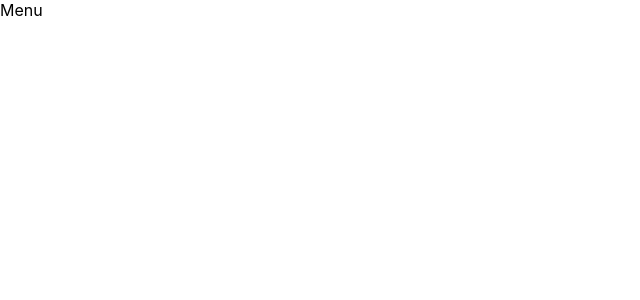
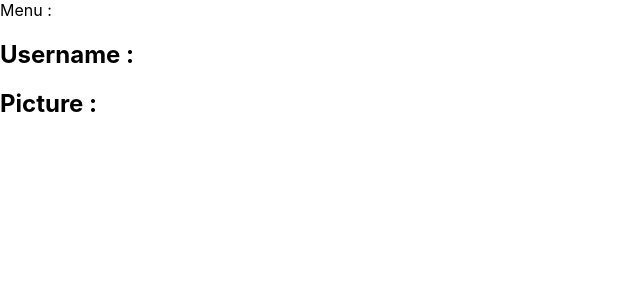
Before and after one commit to OthmaneB-Pro/ChatLink, a React (Create React App) app: page /menu in a window 1280 px wide. Shown: the top 300 px of the page, without its empty margins (0-640 px from the left). Built offline with nearby package versions, Linux system fonts and the light colour scheme.

Commit message:
🚧 T02 : Menu > Add Store to get username password and picture

```diff
--- a/src/components/pages/login/LoginPage.tsx
+++ b/src/components/pages/login/LoginPage.tsx
@@ -4,6 +4,7 @@ import { yupResolver } from "@hookform/resolvers/yup";
 import styled from "styled-components";
 import { useState } from "react";
 import { useNavigate } from "react-router-dom";
+import { useUserStore } from "../../../store/useUserStore";
 
 type FormValues = {
   email: string;
@@ -12,6 +13,7 @@ type FormValues = {
 };
 export default function LoginPage() {
   const navigate = useNavigate();
+  const { setUser } = useUserStore()
   const {
     register,
     handleSubmit,
@@ -21,6 +23,7 @@ export default function LoginPage() {
 
   const onSubmit = (data: FormValues) => {
     console.log(data);
+    setUser({ username: data.email, password: data.password});
     navigate("/menu");
   };
   return (
--- a/src/components/pages/menu/Menu.tsx
+++ b/src/components/pages/menu/Menu.tsx
@@ -1,5 +1,10 @@
+import { useUserStore } from "../../../store/useUserStore";
+
 export default function Menu() {
-  return (
-    <div>Menu</div>
-  )
+  const { username, password, picture } = useUserStore();
+  return <div>Menu :
+
+    <h2>Username : {username}</h2>
+    <h2>Picture : {picture}</h2>
+  </div>;
 }
--- /dev/null
+++ b/src/store/useUserStore.tsx
@@ -0,0 +1,15 @@
+import { create } from "zustand";
+
+type UserStoreType = {
+  username: string;
+  password: string;
+  picture: string;
+  setUser: (data: Partial<UserStoreType>) => void;
+};
+
+export const useUserStore = create<UserStoreType>((set) => ({
+  username: "",
+  password: "",
+  picture: "",
+  setUser: (data) => set((state) => ({ ...state, ...data })),
+}));
```
